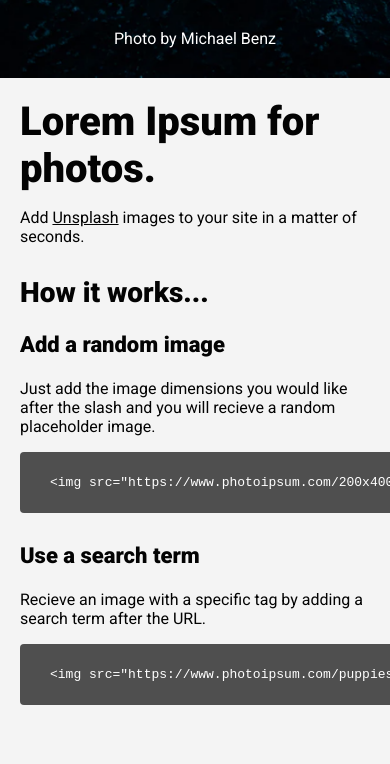
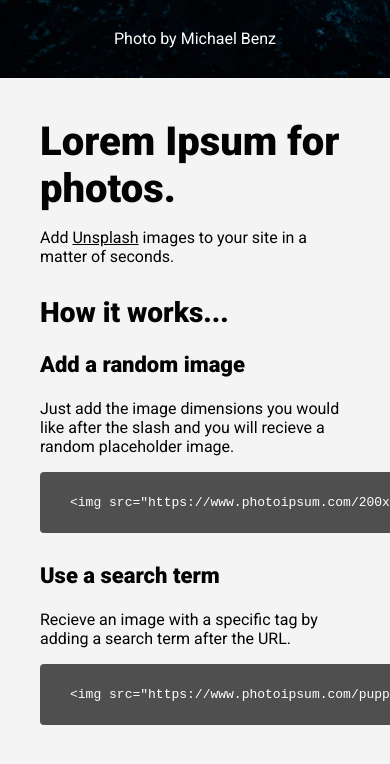
Before and after one commit to alexbrown/PhotoIpsum, a website: page public/index.html in a window 390 px wide. Shown: the part 766-1530 px from the top of the page. Drawn offline with nearby package versions, Linux system fonts and the light colour scheme.

Commit message:
Adding meta tag for mobile

```diff
--- a/public/homepage/css/style.css
+++ b/public/homepage/css/style.css
@@ -129,7 +129,7 @@ h3{
     }
 
     .info-section{
-        padding:20px;
+        padding:40px;
         padding-bottom: 60px;
     }
 
--- a/public/index.html
+++ b/public/index.html
@@ -1,5 +1,6 @@
 <html>
     <head>
+        <meta name="viewport" content="width=device-width, initial-scale=1">
         <link rel="stylesheet" href="./homepage/css/style.css" >
         <link href="https://fonts.googleapis.com/css?family=Roboto:300,400,900" rel="stylesheet">
         <title>Photo Ipsum - Lorem Ipsum for images</title>
```
